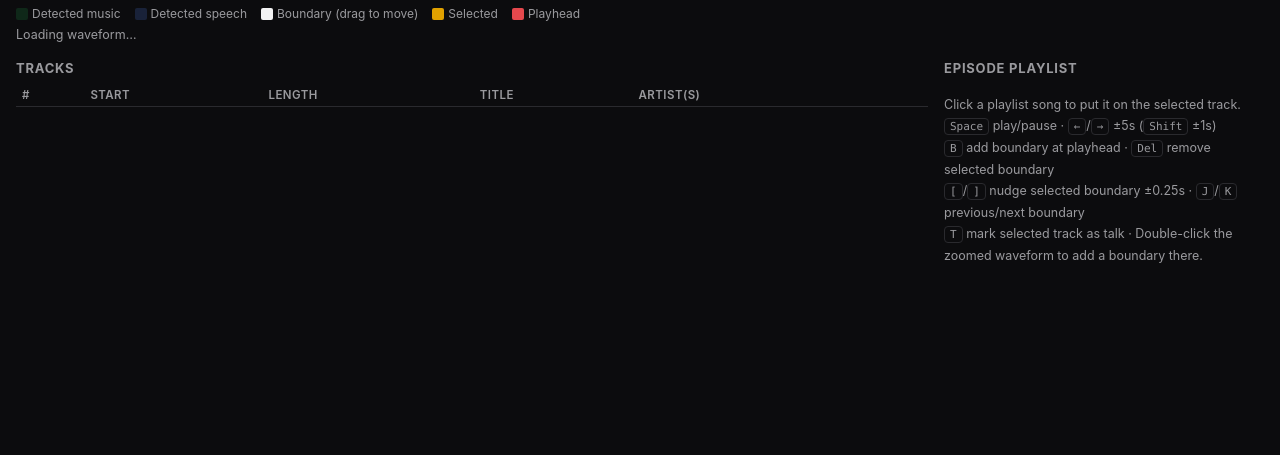
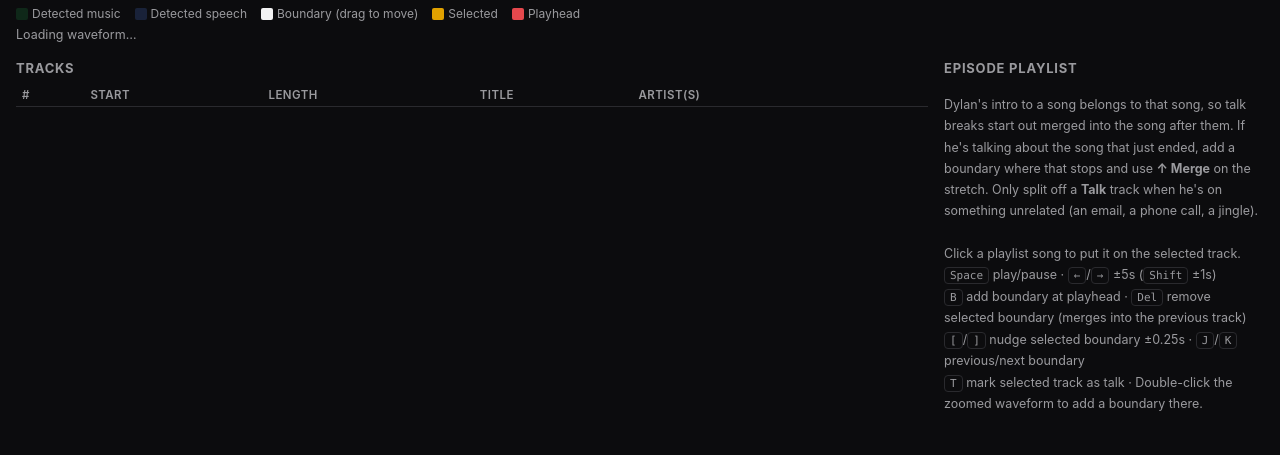
Before and after one commit to priestc/radioserver, a Django app: template server/library/templates/library/splitter_editor.html in a window 1280 px wide. Shown: the part 351-806 px from the top of the page. Before the commit the page ends 614 px from the top, so only its background shows below. Run offline with Django 4.2, Linux system fonts and the light colour scheme; the template is opened without the code that fills it, so the values that code supplies are empty.

Commit message:
Splitter: merge buttons for keeping Dylan's commentary with its song
Adds merge-into-previous/next buttons per track, explains that intros
belong to the song that follows, and widens the expected-length check
since tracks now include the surrounding talk.

Co-Authored-By: Claude Opus 5.5 <noreply@anthropic.com>

```diff
--- a/server/library/templates/library/splitter_editor.html
+++ b/server/library/templates/library/splitter_editor.html
@@ -160,9 +160,12 @@
     <h2>Episode playlist</h2>
     <ul class="playlist" id="playlist"></ul>
     <div class="help">
+      Dylan's intro to a song belongs to that song, so talk breaks start out merged into the song after them.
+      If he's talking about the song that just ended, add a boundary where that stops and use <b>↑ Merge</b> on the stretch.
+      Only split off a <b>Talk</b> track when he's on something unrelated (an email, a phone call, a jingle).<br><br>
       Click a playlist song to put it on the selected track.<br>
       <kbd>Space</kbd> play/pause · <kbd>←</kbd>/<kbd>→</kbd> ±5s (<kbd>Shift</kbd> ±1s)<br>
-      <kbd>B</kbd> add boundary at playhead · <kbd>Del</kbd> remove selected boundary<br>
+      <kbd>B</kbd> add boundary at playhead · <kbd>Del</kbd> remove selected boundary (merges into the previous track)<br>
       <kbd>[</kbd>/<kbd>]</kbd> nudge selected boundary ±0.25s · <kbd>J</kbd>/<kbd>K</kbd> previous/next boundary<br>
       <kbd>T</kbd> mark selected track as talk · Double-click the zoomed waveform to add a boundary there.
     </div>
@@ -341,7 +344,8 @@
       const len = trackEnd(i) - t.start;
       const pe = playlistEntry(t);
       const expected = pe && pe.expected_length;
-      const bad = expected && !isTalk(t) && (len < expected * 0.6 || len > expected * 1.2);
+      // Tracks include Dylan's talk around the song, so allow up to ~2.5 extra minutes.
+      const bad = expected && !isTalk(t) && (len < expected * 0.6 || len > expected * 1.2 + 150);
       tr.innerHTML = `
         <td class="num">${i + 1}</td>
         <td class="time"><input class="start" value="${fmt(t.start)}" ${i === 0 ? "disabled" : ""} aria-label="Start time"></td>
@@ -352,7 +356,9 @@
         <td class="actions">
           <button class="play-start" title="Play from start">▶</button>
           <button class="play-end" title="Play the last 5 seconds">▶ end</button>
-          <button class="talk-btn" title="Mark as talk (T)">Talk</button>
+          <button class="merge-up" title="Merge into the previous track (Del): it keeps the previous track's name" ${i === 0 ? "disabled" : ""}>↑ Merge</button>
+          <button class="merge-down" title="Merge into the next track: it takes the next track's name" ${i === tracks.length - 1 ? "disabled" : ""}>↓ Merge</button>
+          <button class="talk-btn" title="Mark as a separate talk track (T)">Talk</button>
         </td>`;
       tr.querySelector(".title").value = t.title;
       tr.querySelector(".artist").value = t.artists.join(", ");
@@ -421,6 +427,15 @@
     selected = i - 1;
     changed();
   }
+  function mergeIntoNext(i) {
+    if (i < 0 || i >= tracks.length - 1) return;
+    const next = tracks[i + 1];
+    tracks[i].title = next.title;
+    tracks[i].artists = [...next.artists];
+    tracks.splice(i + 1, 1);
+    selected = i;
+    changed();
+  }
   function moveBoundary(i, t) {
     const lo = tracks[i - 1].start + 1, hi = trackEnd(i) - 1;
     tracks[i].start = Math.round(Math.min(Math.max(t, lo), hi) * 100) / 100;
@@ -443,6 +458,8 @@
     if (e.target.closest(".play-start")) { select(i); audio.currentTime = tracks[i].start; centerOn(tracks[i].start); audio.play(); return; }
     if (e.target.closest(".play-end")) { select(i); const t = Math.max(tracks[i].start, trackEnd(i) - 5); audio.currentTime = t; centerOn(trackEnd(i)); audio.play(); return; }
     if (e.target.closest(".talk-btn")) { select(i); markTalk(i); return; }
+    if (e.target.closest(".merge-up")) { removeBoundary(i); return; }
+    if (e.target.closest(".merge-down")) { mergeIntoNext(i); return; }
     if (i !== selected) select(i);
   });
   rowsEl.addEventListener("change", e => {
```
